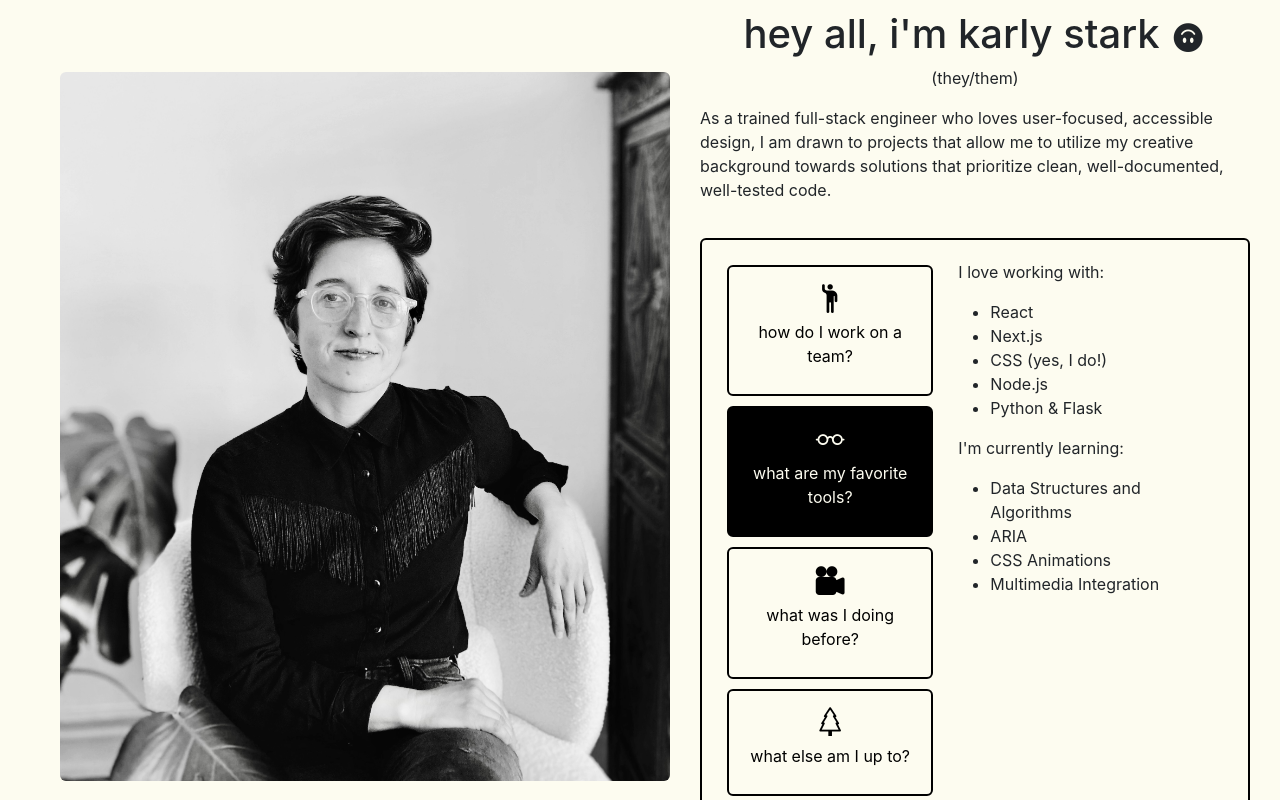
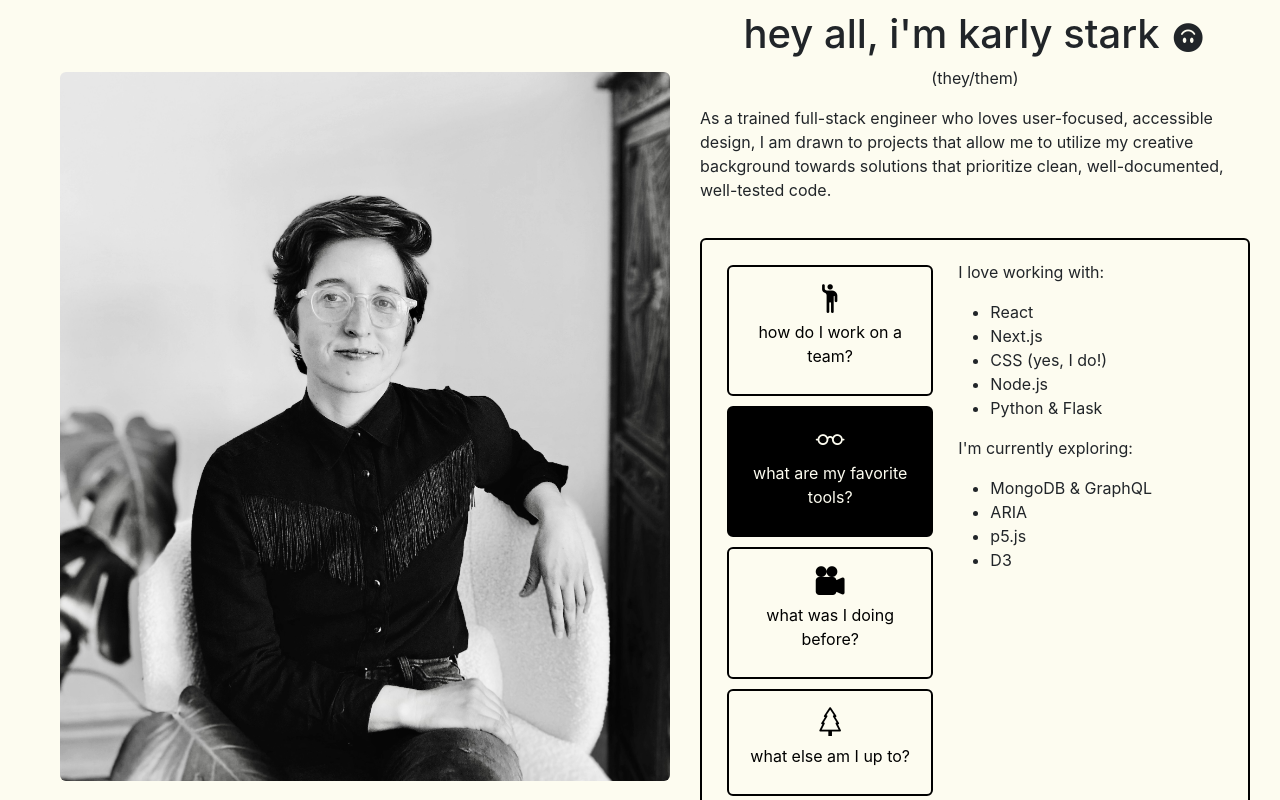
Before and after one commit to karlystark/portfolio, a React (Create React App) app: page /about in a window 1280 px wide. Both pictures are taken after a click on the tab "what are my favorite tools?". Shown: the part 92-892 px from the top of the page. Built offline with nearby package versions, Linux system fonts and the light colour scheme; the HTML template or start-up script is replaced by a standard one; a web font is replaced by a local one.

Commit message:
adjusted question select text for languages and learning

```diff
--- a/src/QuestionSelect.js
+++ b/src/QuestionSelect.js
@@ -93,12 +93,12 @@ function QuestionSelect() {
               <li>Node.js</li>
               <li>Python & Flask</li>
             </ul>
-            <p>I'm currently learning:</p>
+            <p>I'm currently exploring:</p>
             <ul>
-              <li>Data Structures and Algorithms</li>
+              <li>MongoDB & GraphQL</li>
               <li>ARIA</li>
-              <li>CSS Animations</li>
-              <li>Multimedia Integration</li>
+              <li>p5.js</li>
+              <li>D3</li>
             </ul>
           </div>
         }
```
